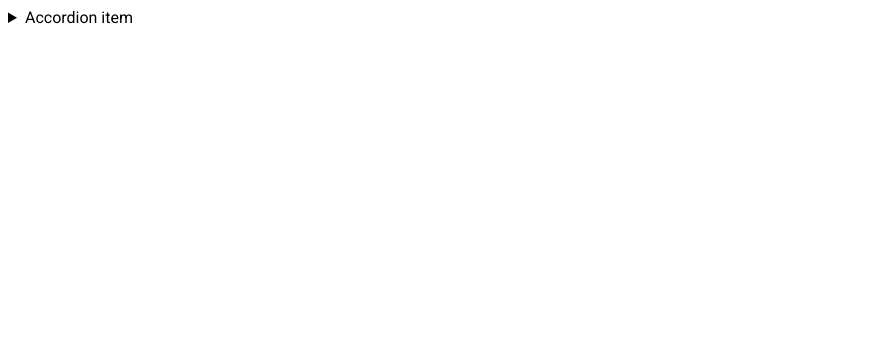
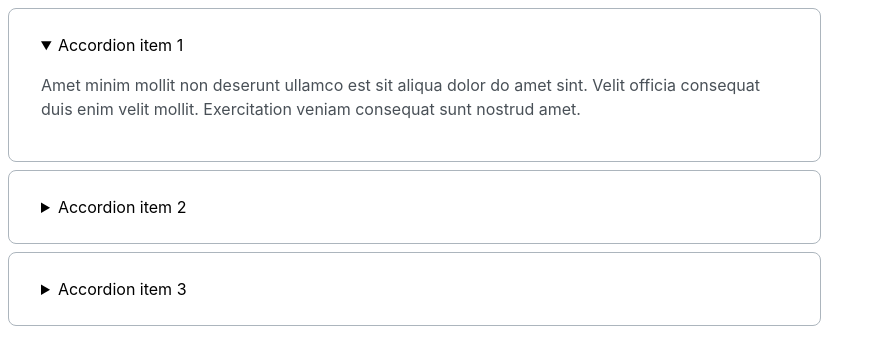
Before and after one commit to js-tasks-ru/htmlcss-20251006_ulyana-kataeva, a website: page 03-lection1/02-accordion/index.html in a window 1280 px wide. Shown: the whole page, without its empty margins (0-876 px from the left). Drawn offline with Linux system fonts and the light colour scheme.

Commit message:
03 Accordion

```diff
--- a/03-lection1/02-accordion/accordion.css
+++ b/03-lection1/02-accordion/accordion.css
@@ -1 +1,29 @@
-/* Стилизация аккордеона */
+
+.accordion__summary::-webkit-details-marker {  /* нестандартный псевдоэлемент Google Chrome */
+    display: none;
+}
+
+.accordion__summary{
+    font-family: 'Inter', sans-serif;
+}
+
+.accordion__item {
+    margin-bottom: 8px;
+    font-family: 'Inter', sans-serif;
+    font-size: 16px;
+    font-weight: 400;
+    line-height: 24px;
+    border: 1px solid var(--grey-3);
+    width: 730px;
+    border-radius: 8px;
+    padding: 24px 49px 24px 32px;
+}
+
+.accordion__item:last-child {
+    margin-bottom: 0;
+}
+
+.accordion_inner_text {
+    color: var(--grey-4);
+    font-family: 'Inter', sans-serif;
+}
--- a/03-lection1/02-accordion/index.html
+++ b/03-lection1/02-accordion/index.html
@@ -6,12 +6,28 @@
         <link rel="stylesheet" href="./accordion.css">
     </head>
     <body>
-        <details>
-            <summary>
-                Accordion item
+        <details open class="accordion__item">
+            <summary class="accordion__summary">
+                Accordion item 1
             </summary>
-            <p>
-                Hidden content
+            <p class="accordion_inner_text">
+                Amet minim mollit non deserunt ullamco est sit aliqua dolor do amet sint. Velit officia consequat duis enim velit mollit. Exercitation veniam consequat sunt nostrud amet.
+            </p>
+        </details>
+        <details class="accordion__item">
+            <summary class="accordion__summary">
+                Accordion item 2
+            </summary>
+            <p class="accordion_inner_text">
+                Amet minim mollit non deserunt ullamco est sit aliqua dolor do amet sint. Velit officia consequat duis enim velit mollit. Exercitation veniam consequat sunt nostrud amet.
+            </p>
+        </details>
+        <details class="accordion__item">
+            <summary class="accordion__summary">
+                Accordion item 3
+            </summary>
+            <p class="accordion_inner_text">
+                Amet minim mollit non deserunt ullamco est sit aliqua dolor do amet sint. Velit officia consequat duis enim velit mollit. Exercitation veniam consequat sunt nostrud amet.
             </p>
         </details>
     </body>
```
